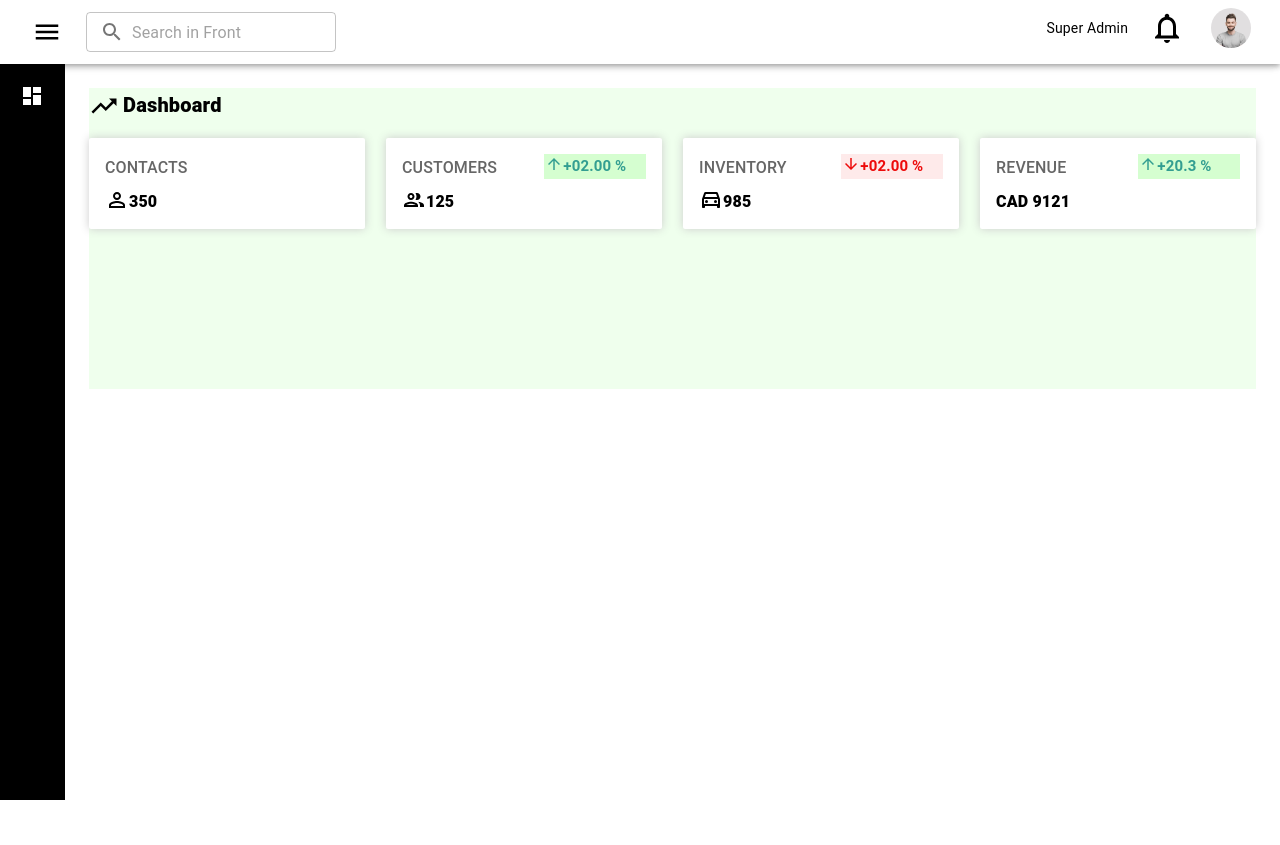
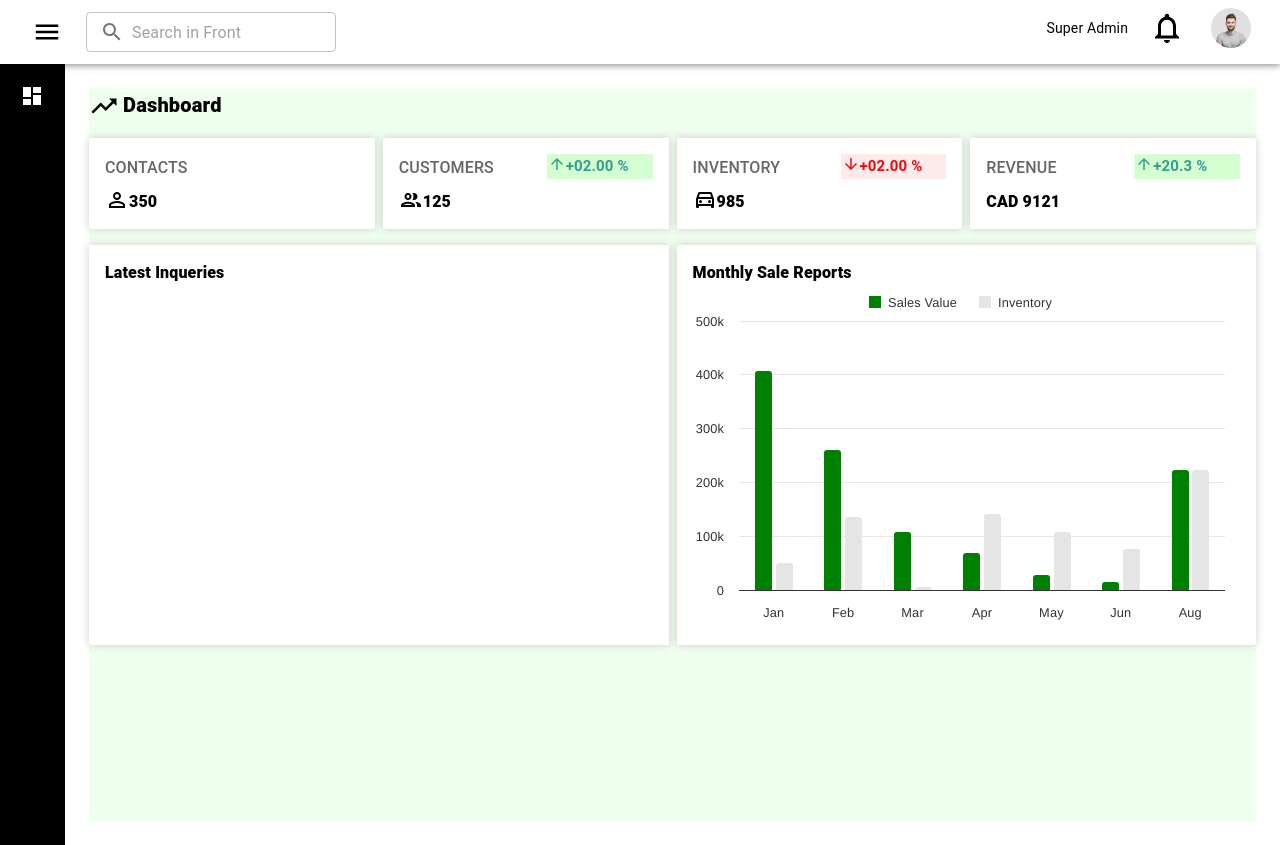
Before and after one commit to balakrishnanThamayanthi/vmsproject, a React (Create React App) app: page /login in a window 1280 px wide. Both pictures are taken after a click on the button "LOGIN". Before the commit the page ends 800 px from the top, so only its background shows below. Built offline with nearby package versions, Linux system fonts and the light colour scheme.

Commit message:
first changes

```diff
--- a/package.json
+++ b/package.json
@@ -15,6 +15,8 @@
     "@types/node": "^16.18.98",
     "@types/react-dom": "^18.3.0",
     "@types/react-redux": "^7.1.33",
+    "highcharts": "^11.4.3",
+    "highcharts-react-official": "^3.2.1",
     "react": "^18.3.1",
     "react-dom": "^18.3.1",
     "react-redux": "^9.1.2",
@@ -48,6 +50,7 @@
     ]
   },
   "devDependencies": {
+    "@types/highcharts": "^7.0.0",
     "@types/react": "^18.3.3",
     "@types/react-router-dom": "^5.3.3"
   }
--- /dev/null
+++ b/src/Pages/Dashboard/Components/second/index.tsx
@@ -0,0 +1,66 @@
+import { Box, Grid, Paper, Typography, styled } from "@mui/material";
+import React from "react";
+import SaleChart from "./saleChart";
+
+const Item = styled(Paper)(({ theme }) => ({
+  ...theme.typography.body2,
+  padding: theme.spacing(1),
+  textAlign: "left",
+  color: theme.palette.text.secondary,
+  borderRadius: 2,
+  boxShadow: "0 0 10px #ccc",
+  position: "relative",
+}));
+
+function index() {
+  return (
+    <Grid container justifyContent="space-around" spacing={1}>
+      <Grid item key="2_1" lg={6} sm={6} xs={12} direction="row">
+        <Item sx={{ height: 400, position: "relative" }}>
+          <Box
+            sx={{
+              position: "absolute",
+            }}
+          >
+            <Typography
+              sx={{
+                fontWeight: 800,
+                fontSize: "1rem",
+                pl: 1,
+                pt: 1,
+                color: "#000000",
+              }}
+            >
+              Latest Inqueries
+            </Typography>
+          </Box>
+        </Item>
+      </Grid>
+      <Grid item key="2_2" lg={6} sm={6} xs={12} direction="row">
+        <Item sx={{ height: 400, position: "relative" }}>
+          <Box
+            sx={{
+              position: "absolute",
+            }}
+          >
+            <Typography
+              sx={{
+                fontWeight: 800,
+                fontSize: "1rem",
+                pl: 1,
+                pt: 1,
+                color: "#000000",
+              }}
+            >
+              Monthly Sale Reports
+            </Typography>
+
+            <SaleChart />
+          </Box>
+        </Item>
+      </Grid>
+    </Grid>
+  );
+}
+
+export default index;
--- /dev/null
+++ b/src/Pages/Dashboard/Components/second/saleChart.tsx
@@ -0,0 +1,78 @@
+import React from "react";
+import Highcharts from "highcharts";
+import HighchartsReact from "highcharts-react-official";
+
+const options = {
+  chart: {
+    type: "column",
+    height: 350,
+    width: 550,
+  },
+  title: {
+    text: "",
+    align: "left",
+  },
+  legend: {
+    layout: "horizontal",
+    align: "center",
+    verticalAlign: "top", // Move legend to the top
+    y: 0,
+    padding: 0,
+    symbolRadius: 0,
+    // symbolHeight: 30, // Set the height of the legend symbol
+    // symbolWidth: 10, // Set the width of the legend symbol
+
+    symbol: "rectangle", // Use custom rectangle symbol
+  },
+  xAxis: {
+    categories: ["Jan", "Feb", "Mar", "Apr", "May", "Jun", "Aug"],
+    crosshair: true,
+    accessibility: {
+      description: "Months",
+    },
+  },
+  yAxis: {
+    min: 0,
+    title: {
+      text: "",
+    },
+  },
+  tooltip: {
+    valueSuffix: " (1000 K)",
+  },
+  plotOptions: {
+    column: {
+      pointPadding: 0.1,
+      borderWidth: 0,
+      size: "100%",
+      // allowPointSelect: true,
+      cursor: "pointer",
+      states: {
+        hover: {
+          enabled: false, // Disable the hover effect
+        },
+      },
+    },
+  },
+  credits: {
+    enabled: false,
+  },
+  series: [
+    {
+      name: "Sales Value",
+      data: [406292, 260000, 107000, 68300, 27500, 14500, 222227],
+      color: "#008001",
+    },
+    {
+      name: "Inventory",
+      data: [51086, 136000, 5500, 141000, 107180, 77000, 222221],
+      color: "#e5e5e5",
+    },
+  ],
+};
+
+const SaleChart: React.FC = () => {
+  return <HighchartsReact highcharts={Highcharts} options={options} />;
+};
+
+export default SaleChart;
--- a/src/Pages/Dashboard/Components/topItem.tsx
+++ b/src/Pages/Dashboard/Components/topItem.tsx
@@ -18,7 +18,7 @@ const Item = styled(Paper)(({ theme }) => ({
 const TopItem = () => {
   return (
     <Grid container justifyContent="space-between" spacing={1}>
-      <Grid item lg={2.9} sm={6} xs={12}>
+      <Grid item lg={3} sm={6} xs={12}>
         <Item sx={{ position: "relative", px: 2, pt: 2 }}>
           <Grid container justifyContent="space-between">
             <Grid item lg={8} sm={6} xs={6}>
@@ -52,7 +52,7 @@ const TopItem = () => {
           </Grid>
         </Item>
       </Grid>
-      <Grid item lg={2.9} sm={6} xs={12}>
+      <Grid item lg={3} sm={6} xs={12}>
         <Item sx={{ position: "relative", px: 2, pt: 2 }}>
           <Grid container justifyContent="space-between">
             <Grid item lg={7} sm={6} xs={6}>
@@ -105,7 +105,7 @@ const TopItem = () => {
           </Grid>
         </Item>
       </Grid>
-      <Grid item lg={2.9} sm={6} xs={12}>
+      <Grid item lg={3} sm={6} xs={12}>
         <Item sx={{ position: "relative", px: 2, pt: 2 }}>
           <Grid container justifyContent="space-between">
             <Grid item lg={7} sm={6} xs={6}>
@@ -160,7 +160,7 @@ const TopItem = () => {
           </Grid>
         </Item>
       </Grid>
-      <Grid item lg={2.9} sm={6} xs={12}>
+      <Grid item lg={3} sm={6} xs={12}>
         <Item sx={{ position: "relative", px: 2, pt: 2 }}>
           <Grid container justifyContent="space-between">
             <Grid item lg={7} sm={6} xs={6}>
--- a/src/Pages/Dashboard/index.tsx
+++ b/src/Pages/Dashboard/index.tsx
@@ -2,7 +2,8 @@ import React from "react";
 import TopItem from "./Components/topItem";
 import { Box, Typography } from "@mui/material";
 import TrendingUpOutlinedIcon from "@mui/icons-material/TrendingUpOutlined";
-
+import SecondSection from "./Components/second/index";
+import SaleChart from "./Components/second/saleChart";
 const index = () => {
   return (
     <Box sx={{ bgcolor: "#efffed", pb: 20 }}>
@@ -22,10 +23,11 @@ const index = () => {
         />
         Dashboard
       </Typography>
-      <div>
-        {" "}
-        <TopItem />
-      </div>
+
+      <TopItem />
+      <Box sx={{ pb: 2 }} />
+      <SecondSection />
+      <Box sx={{ pb: 2 }} />
     </Box>
   );
 };
```
Also changed, not shown: 2 other files (tests, documents, lock files or other folders).
